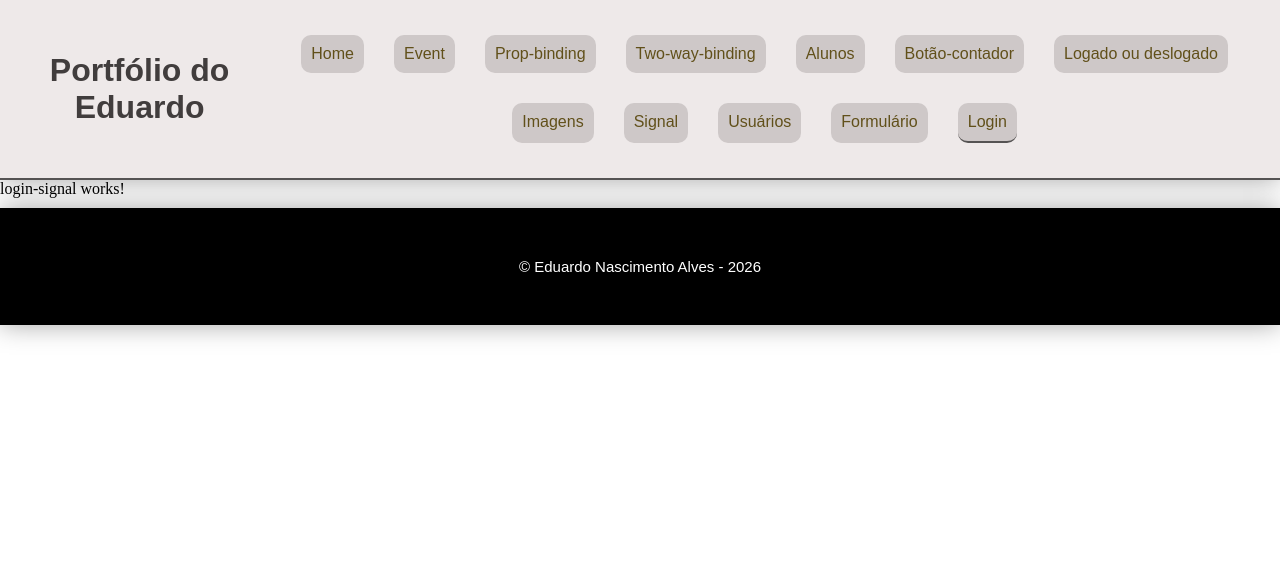
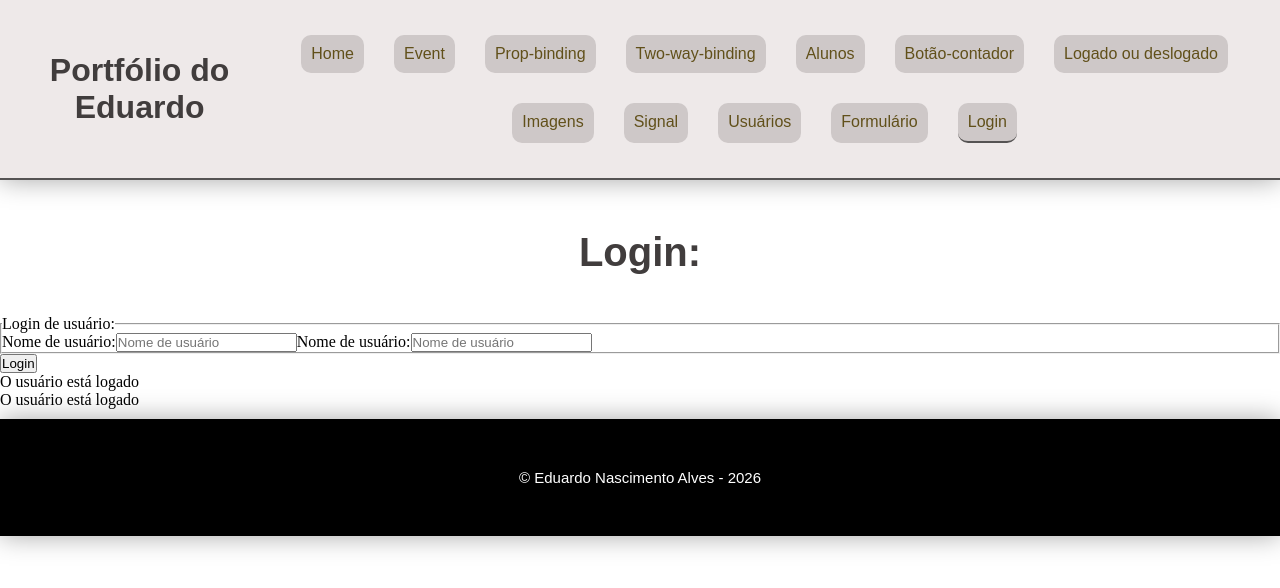
Before and after one commit to eduardoalves10/meu-site-angular, an Angular app: page /login-signal in a window 1280 px wide. Shown: the top 588 px of the page. Built offline with nearby package versions, Linux system fonts and the light colour scheme.

Commit message:
inicia-exercicio-login

```diff
--- a/src/app/feats/login-signal/login-interface.ts
+++ b/src/app/feats/login-signal/login-interface.ts
@@ -1 +1,4 @@
-export interface LoginInterface {}
+export interface LoginInterface {
+    nomeUsuario: string;
+    senha: number | null;
+}
--- a/src/app/feats/login-signal/login-signal.html
+++ b/src/app/feats/login-signal/login-signal.html
@@ -1 +1,29 @@
-<p>login-signal works!</p>
+<section class="login">
+    <h2>Login:</h2>
+
+    <form>
+        <fieldset>
+            <legend>Login de usuário:</legend>
+
+            <div class="login-senha">
+                <!-- Nome de usuário -->
+                <label for="text">Nome de usuário:</label>
+                <input type="text" placeholder="Nome de usuário">
+
+                <!-- Senha de usuário -->
+                <label for="text">Nome de usuário:</label>
+                <input type="text" placeholder="Nome de usuário">
+            </div>
+        </fieldset>
+
+        <button>Login</button>
+    </form>
+
+    <p>O usuário está {{estadoLogin()}}</p>
+
+    @if (estadoLogin() === 'logado') {
+        <p>O usuário está logado</p>
+    } @else {
+        <p>O usuário está deslogado</p>
+    }
+</section>
--- a/src/app/feats/login-signal/login-signal.ts
+++ b/src/app/feats/login-signal/login-signal.ts
@@ -1,4 +1,4 @@
-import { Component } from '@angular/core';
+import { Component, signal } from '@angular/core';
 
 @Component({
   selector: 'app-login-signal',
@@ -6,4 +6,7 @@ import { Component } from '@angular/core';
   templateUrl: './login-signal.html',
   styleUrl: './login-signal.css',
 })
-export class LoginSignal {}
+export class LoginSignal {
+
+  protected estadoLogin= signal<string>('logado');
+}
```
